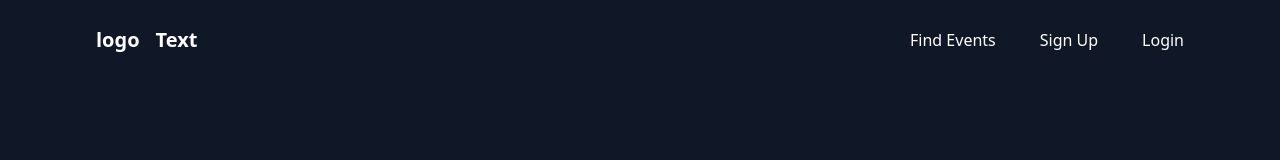
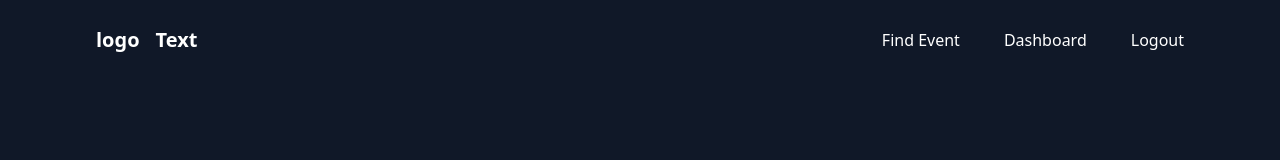
Before and after one commit to BuraYu/rsvp, a Next.js app: page / in a window 1280 px wide. Shown: the top 160 px of the page. Built offline with nearby package versions, Linux system fonts and the light colour scheme.

Commit message:
feat: add JWT Token and updated layout

```diff
--- a/package.json
+++ b/package.json
@@ -17,6 +17,7 @@
     "date-fns": "^4.1.0",
     "dotenv": "^16.5.0",
     "embla-carousel-react": "^8.6.0",
+    "jsonwebtoken": "^9.0.2",
     "lucide-react": "^0.488.0",
     "mongoose": "^8.13.2",
     "next": "15.3.0",
--- a/src/app/api/auth/login/route.js
+++ b/src/app/api/auth/login/route.js
@@ -1,5 +1,6 @@
 import mongoose from "mongoose";
 import bcrypt from "bcrypt";
+import jwt from "jsonwebtoken";
 import { connectToDatabase } from "@/lib/mongodb";
 
 const userSchema = new mongoose.Schema({
@@ -8,6 +9,8 @@ const userSchema = new mongoose.Schema({
 });
 
 const User = mongoose.models.User || mongoose.model("User", userSchema);
+
+const JWT_SECRET = process.env.JWT_SECRET || "your_jwt_secret";
 
 export async function POST(req) {
   try {
@@ -30,11 +33,17 @@ export async function POST(req) {
       });
     }
 
-    return new Response(JSON.stringify({ message: "Login successful" }), {
-      status: 200,
+    const token = jwt.sign({ id: user._id, email: user.email }, JWT_SECRET, {
+      expiresIn: "1h",
     });
+
+    return new Response(
+      JSON.stringify({ message: "Login successful", token }),
+      {
+        status: 200,
+      }
+    );
   } catch (error) {
-    console.error("Error in POST /auth/login:", error);
     return new Response(JSON.stringify({ message: "Internal server error" }), {
       status: 500,
     });
--- a/src/app/layout.js
+++ b/src/app/layout.js
@@ -1,6 +1,40 @@
+"use client";
+
+import { useState, useEffect } from "react";
 import "./globals.css";
 
 export default function RootLayout({ children }) {
+  const [isAuthenticated, setIsAuthenticated] = useState(false);
+  const [isLoading, setIsLoading] = useState(true);
+
+  useEffect(() => {
+    console.log("Checking for auth token in localStorage...");
+
+    const token = localStorage.getItem("authToken");
+
+    if (token) {
+      console.log("Token found:", token);
+
+      setIsAuthenticated(true);
+    } else {
+      console.log("No token found. User is not authenticated.");
+      localStorage.removeItem("authToken");
+      setIsAuthenticated(false);
+    }
+
+    setIsLoading(false);
+  }, []);
+
+  if (isLoading) {
+    return (
+      <html lang="en">
+        <body>
+          <div>Loading...</div>
+        </body>
+      </html>
+    );
+  }
+
   return (
     <html lang="en">
       <body>{children}</body>
--- a/src/components/Navbar.js
+++ b/src/components/Navbar.js
@@ -3,7 +3,7 @@ import { useState } from "react";
 
 export default function Navbar() {
   const [isOpen, setIsOpen] = useState(false);
-  const [isLoggedIn, setIsLoggedIn] = useState(false);
+  const [isLoggedIn, setIsLoggedIn] = useState(true);
 
   return (
     <nav className="h-[80px] w-full flex justify-between items-center px-[96px] bg-gray-900">
@@ -66,7 +66,7 @@ export default function Navbar() {
           Find Event
         </Link>
         <Link
-          href=""
+          href="/dashboard"
           className="hover:text-gray-400 text-white text-2xl transition"
         >
           Dashboard
@@ -91,7 +91,10 @@ export default function Navbar() {
             </a>
           </li>
           <li>
-            <a href="" className="hover:text-gray-400 text-white transition">
+            <a
+              href="/dashboard"
+              className="hover:text-gray-400 text-white transition"
+            >
               Dashboard
             </a>
           </li>
```
Also changed, not shown: src/app/login/page.js (line endings or trailing spaces), src/lib/AuthContext.js (added), 1 other file (tests, documents, lock files or other folders).
